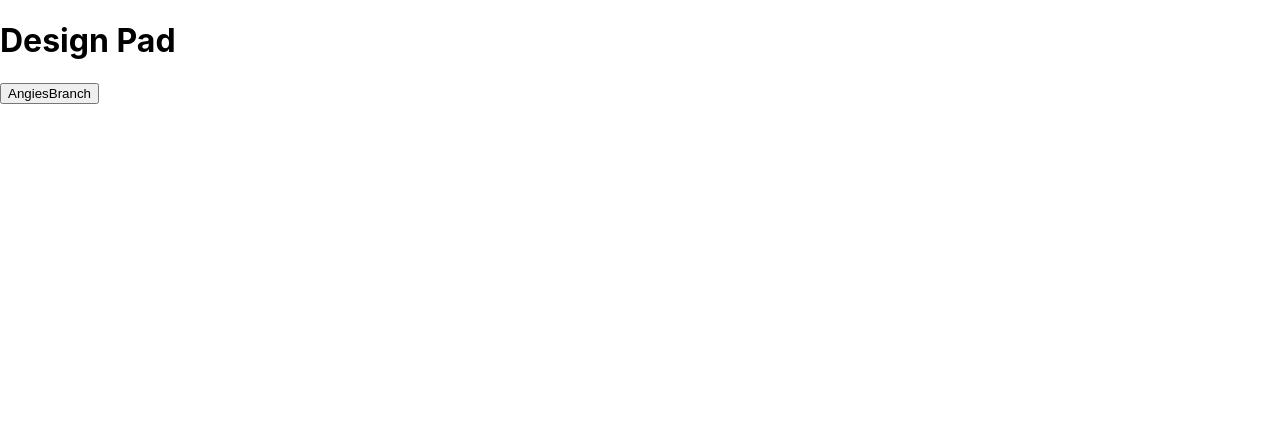
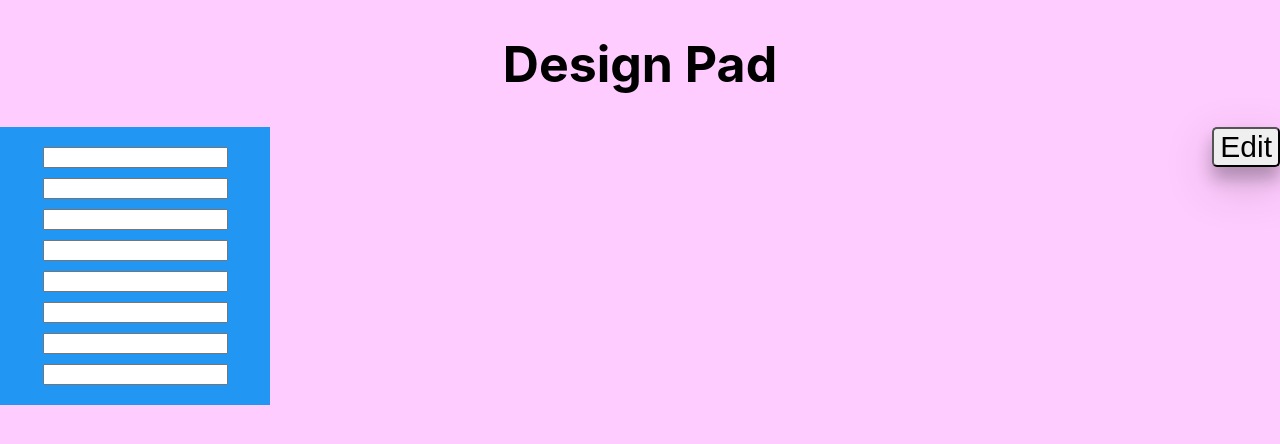
Before and after one commit to 464squad/design-pad, a React (Create React App) app: page / in a window 1280 px wide. Shown: the top 444 px of the page. Built offline with nearby package versions, Linux system fonts and the light colour scheme.

Commit message:
added grid to PadInput

```diff
--- a/src/components/DesignBoard.js
+++ b/src/components/DesignBoard.js
@@ -3,7 +3,8 @@ import React from 'react';
 function DesignBoard(){
     return(
         <div>
-
+        <h1 className="container-header">Design Pad</h1>
+        <button className="container-button">Edit</button>
         </div>
 
     );
--- a/src/components/DesignContainer.js
+++ b/src/components/DesignContainer.js
@@ -2,18 +2,17 @@ import React from 'react';
 import DesignBoard from './DesignBoard';
 import DesignPad from './DesignPad';
 import PadInput from './PadInput';
-
+import './design.css'
 
 //In this js file we will pass in PadInput, DesignBoard, and DesignPad file
 
 function DesignContainer(){
     return(
         <div className="container">
-            <h1>Design Pad</h1>
             <DesignBoard/>
             <DesignPad/>
             <PadInput/>
-            <button>AngiesBranch</button>
+
         </div>
 
     );
--- a/src/components/PadInput.js
+++ b/src/components/PadInput.js
@@ -5,7 +5,14 @@ import './design.css'
 function PadInput(){
     return(
         <div className="pad-input">
-
+           <input color="blue"/>
+           <input color="yellow"/>
+           <input color="red"/>
+           <input color="black"/>
+           <input color="orange"/>
+           <input color="green"/>
+           <input color="white"/>
+           <input color="purple"/>
         </div>
 
     );
--- a/src/components/design.css
+++ b/src/components/design.css
@@ -0,0 +1,30 @@
+/* Design Container Section */
+body{
+    background-color: #ffccff;
+}
+.container-header{
+    text-align: center;
+    font-size: 50px;
+}
+.container-button{
+    text-align: right;
+    font-size: 30px;
+    border-radius: 5px;
+    box-shadow: 0 12px 16px 0 rgba(0,0,0,0.24),0 17px 50px 0 rgba(0,0,0,0.19);
+    float: right;
+
+}
+
+/* PadInput Section */
+.pad-input{
+    grid-template-columns: auto auto auto;
+    grid-template-rows: 80px 200px;
+    grid-gap: 10px;
+    background-color: #2196F3;
+    display: flex;
+    flex-wrap: wrap;
+    justify-content: space-around;
+    width: 230px;
+    padding: 20px;
+
+}
```
